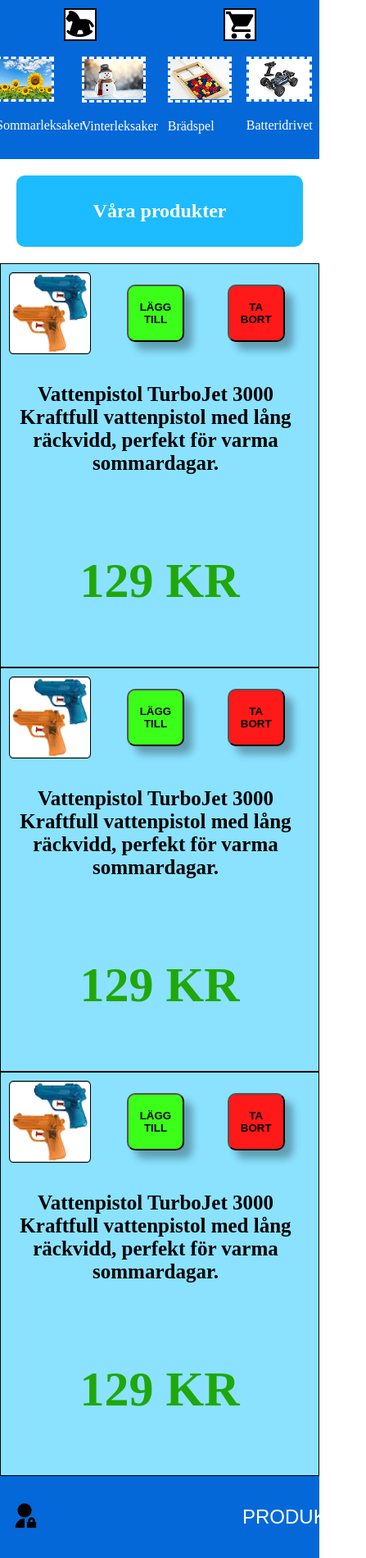
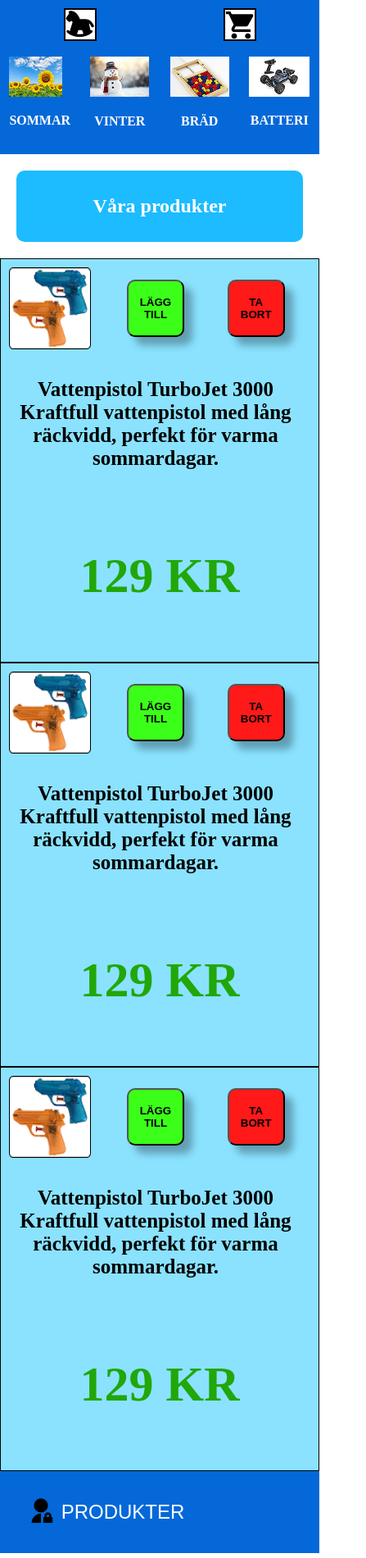
Before and after one commit to TimmyBartelius/JSX-inl-mningsuppgift, a React (Vite) app in the folder my-app/: page / in a window 390 px wide. Shown: the whole page at 82% size, 447 px wide, since content can reach past the window. Built offline with nearby package versions, Linux system fonts and the light colour scheme.

Commit message:
Rättade till Responsivitet

```diff
--- a/my-app/src/components/Footer.css
+++ b/my-app/src/components/Footer.css
@@ -23,3 +23,12 @@
   width: 100px;
   margin-left: 230px;
 }
+
+@media (max-width: 400px) {
+  #allProductsBtn {
+    display: flex;
+    justify-content: center;
+    align-items: center;
+    margin: 0;
+  }
+}
--- a/my-app/src/components/Header.css
+++ b/my-app/src/components/Header.css
@@ -26,8 +26,30 @@ body {
 }
 .picForCat {
   cursor: pointer;
-  border: dashed 3px rgb(255, 255, 255);
 }
 .categories {
-  color: white;
+  color: rgb(255, 255, 255);
+  font-weight: 600;
+  text-align: center;
+  font-size: 15px;
 }
+.hidden-categories-text {
+  display: none;
+}
+
+@media (max-width: 450px) {
+  .categories {
+    display: none;
+  }
+  .hidden-categories-text {
+    display: block;
+    text-align: center;
+    font-weight: 600;
+    color: rgb(255, 255, 255);
+  }
+}
+@media (max-width: 700px) {
+  .categories {
+    font-size: 20px;
+  }
+}
--- a/my-app/src/components/Header.jsx
+++ b/my-app/src/components/Header.jsx
@@ -39,6 +39,7 @@ const Header = () => {
             alt="Sommarleksaker"
           />
           <p className="categories">Sommarleksaker</p>
+          <p className="hidden-categories-text">SOMMAR</p>
         </nav>
         <nav>
           <img
@@ -47,6 +48,7 @@ const Header = () => {
             alt="Vinterleksaker"
           />
           <p className="categories">Vinterleksaker</p>
+          <p className="hidden-categories-text">VINTER</p>
         </nav>
         <nav>
           <img
@@ -55,6 +57,7 @@ const Header = () => {
             alt="Brädspel"
           />
           <p className="categories">Brädspel</p>
+          <p className="hidden-categories-text">BRÄD</p>
         </nav>
         <nav>
           <img
@@ -63,6 +66,7 @@ const Header = () => {
             alt="Batteridrivna leksaker"
           />
           <p className="categories">Batteridrivet</p>
+          <p className="hidden-categories-text">BATTERI</p>
         </nav>
       </div>
     </header>
--- a/my-app/src/main.jsx
+++ b/my-app/src/main.jsx
@@ -7,3 +7,7 @@ const root = ReactDOM.createRoot(rootElement);
 root.render(<App />);
 
 //instruerar vi React att hantera uppdateringar och renderingar av DOM-element - fick jag från Aizo, påstått att detta då inte är DOM-manipulation eftersom detta är den plats där hela din React-applikation fästs.
+
+//Vi gjorde en lite jobbigare variation för att verkligen utforska - detta må inte vara den enklaste men det är en av dem. Kan komma att ändras i framtiden.
+
+//TODO: KOLLA UPP ALLA SÄTT ATT ROUTE:A OM TILL HASH ROUTER UTAN DOM-MANIPULATION
```
